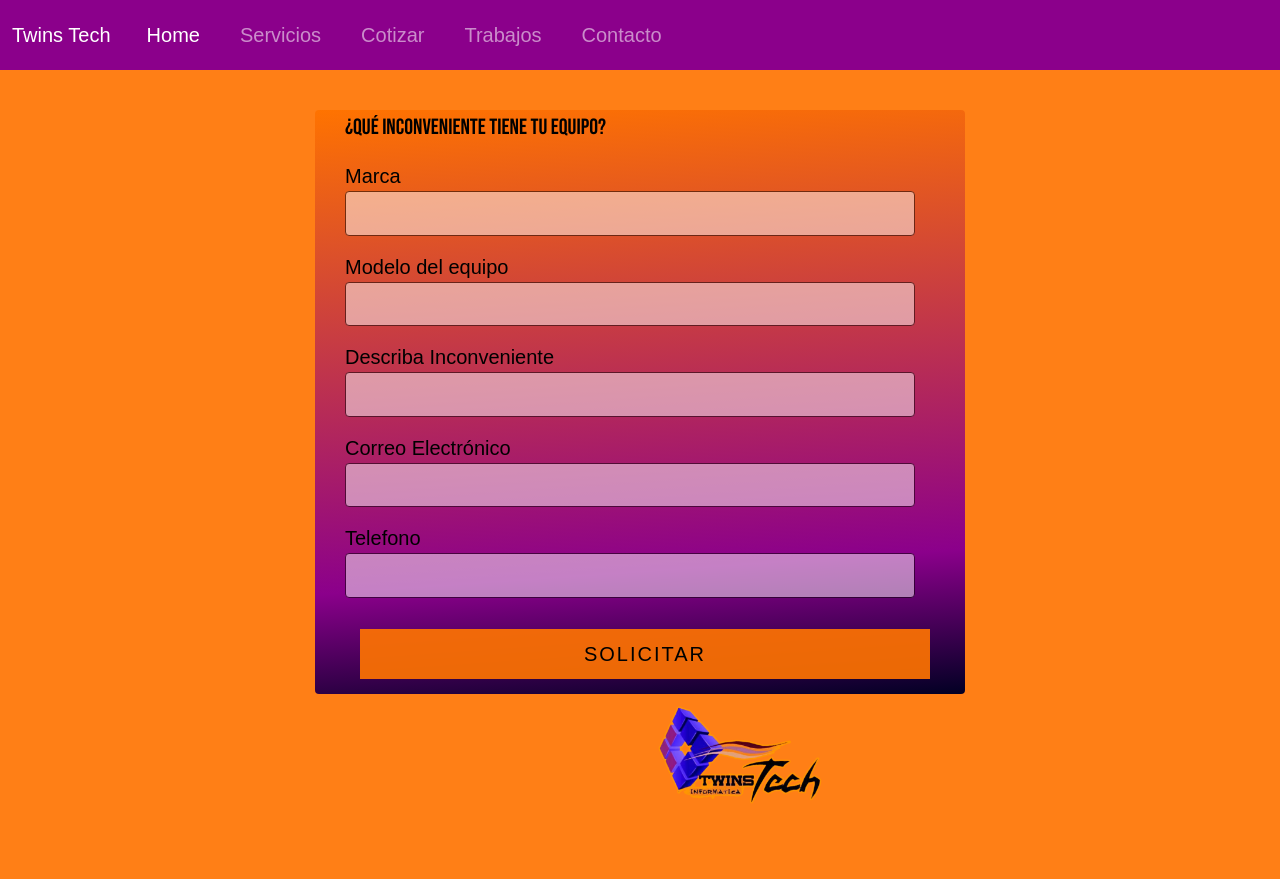
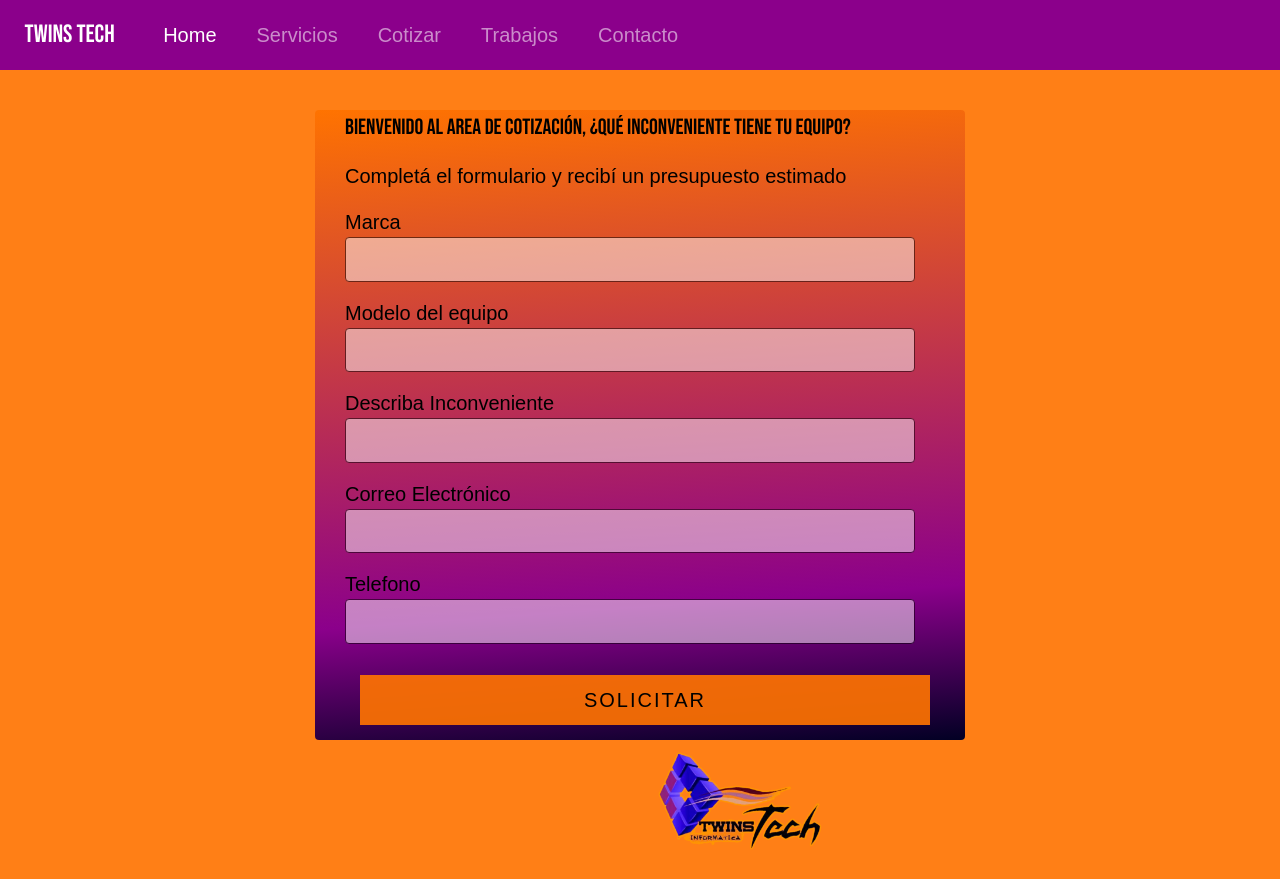
Before and after one commit to NataliaPicatti/Serv.-tecnico-Twins-Tech-, a plain HTML site: page cotizar.html in a window 1280 px wide. Before the commit the page ends 833 px from the top, so only its background shows below. Drawn offline with nearby package versions, Linux system fonts and the light colour scheme.

Commit message:
ultimos cambios con css

```diff
--- a/cotizar.html
+++ b/cotizar.html
@@ -60,7 +60,8 @@
 
 
         <form action="">
-            <h4>¿Qué inconveniente tiene tu equipo?</h4>
+            <h4>Bienvenido al area de cotización,  ¿qué inconveniente tiene tu equipo?</h4>
+            <p>Completá el formulario y recibí un presupuesto estimado</p>
             <label for="brand">Marca</label>
             <input class="controls" type="text" name="brand" id="">
             <label for="model">Modelo del equipo</label>
--- a/css/style.css
+++ b/css/style.css
@@ -49,8 +49,11 @@ h2{
 
 .navbar .navbar-nav .nav-link:hover{
     background-color: tomato;
+    border: 3px solid tomato;
     color: white;
     font-size: 20px;
+    border: 3px solid darkmagenta;
+    transition: background 1s;
 }
 .navbar .navbar-nav .nav-link{
     padding: 1em;
@@ -60,7 +63,12 @@ h2{
     padding: 0;
 }
 
-
+.navbar-brand:not(.nav-link){
+    color: white;
+    font-family: 'Bebas Neue', cursive;
+    font-size: 25px;
+    padding: 0.5em;
+}
 /*--SERVICIOS---------------------------*/
 
 .servicios{
```
Also changed, not shown: index.html (+2 -3 lines).
